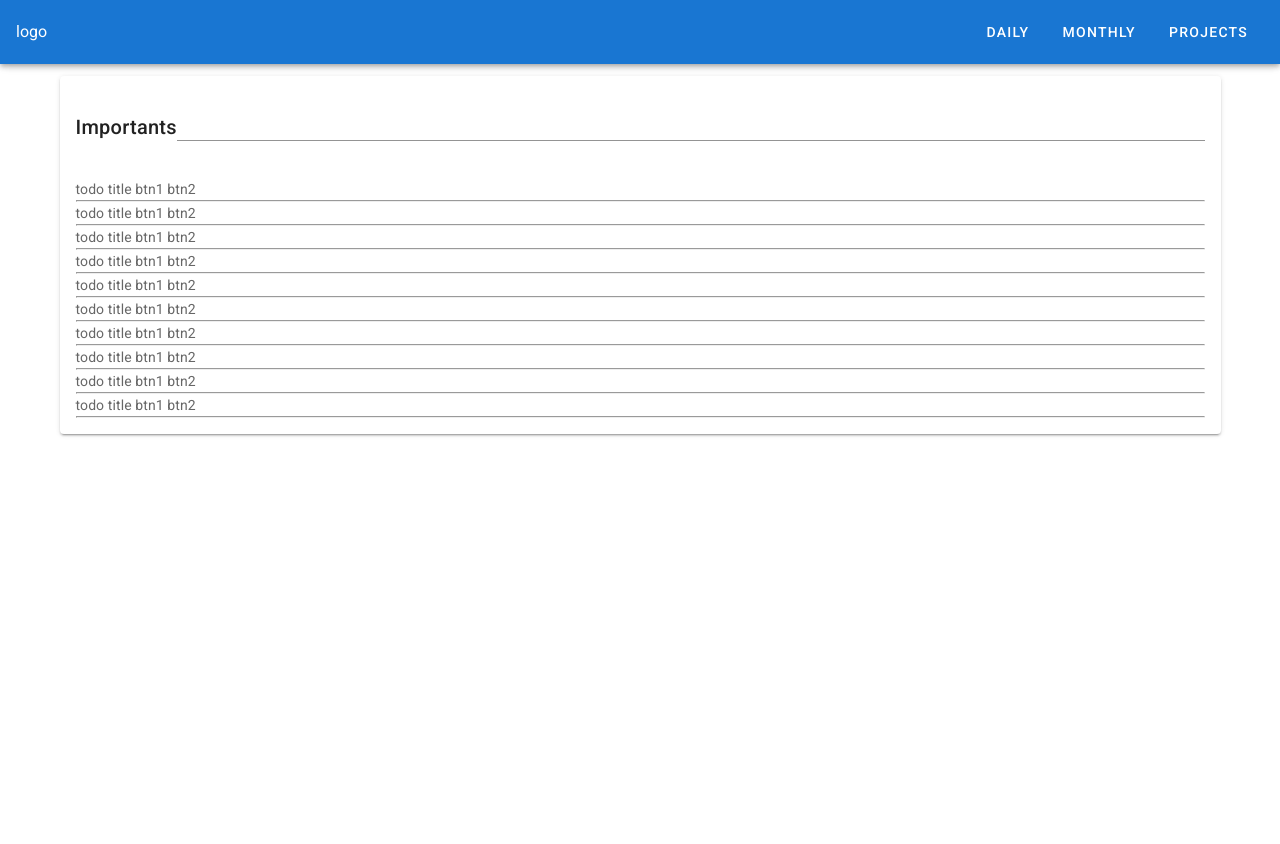
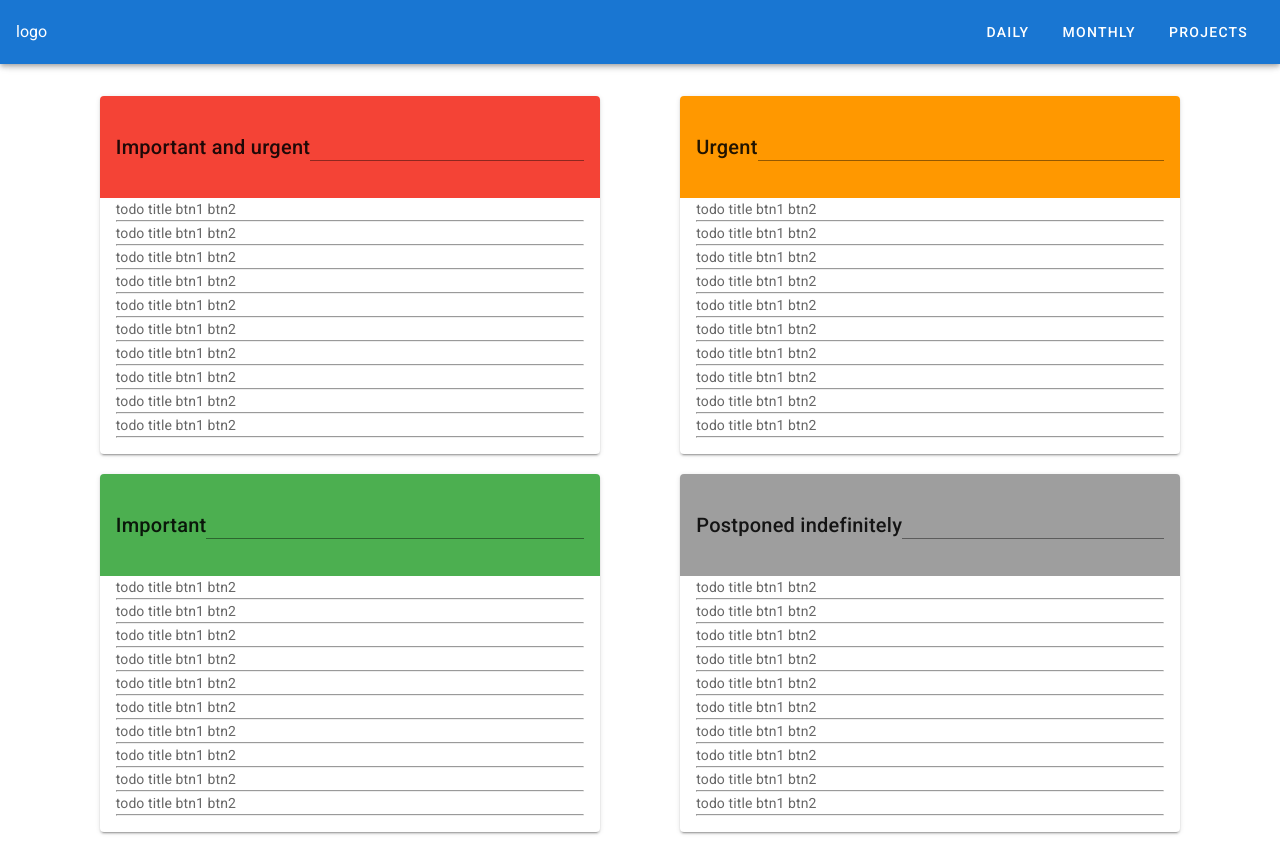
Before and after one commit to tsepo4kin/tsp-to-do-vk, a Vue app: page / in a window 1280 px wide. Before the commit the page ends 800 px from the top, so only its background shows below. Built offline with nearby package versions, Linux system fonts and the light colour scheme.

Commit message:
update todoList component

```diff
--- a/src/App.vue
+++ b/src/App.vue
@@ -3,7 +3,14 @@
     <AppHeader />
 
     <v-main>
-      <todos-list />
+      <v-container class="d-flex flex-wrap">
+        <todos-list
+          v-for="(todoList, i) of todosLists"
+          :key="i"
+          :listName="todoList.listName"
+          :color="todoList.color"
+        />
+      </v-container>
     </v-main>
   </v-app>
 </template>
@@ -21,7 +28,12 @@ export default {
   },
 
   data: () => ({
-    //
+    todosLists: [
+      { listName: "Important and urgent", color: "red" },
+      { listName: "Urgent", color: "orange" },
+      { listName: "Important", color: "green" },
+      { listName: "Postponed indefinitely", color: "grey" },
+    ],
   }),
 };
 </script>
--- a/src/components/TodosList.vue
+++ b/src/components/TodosList.vue
@@ -1,15 +1,13 @@
 <template>
-  <v-container>
-    <v-card>
-      <v-card-title>
-        Importants
+  <v-card width="500" class="mt-5 mx-auto">
+    <v-card-title :class="color">
+      {{ listName }}
       <v-text-field> </v-text-field>
     </v-card-title>
     <v-card-text>
       <todo-item v-for="(k, i) in 10" :key="i" />
     </v-card-text>
   </v-card>
-  </v-container>
 </template>
 
 <script>
@@ -18,6 +16,14 @@ export default {
   components: {
     TodoItem,
   },
+  props: {
+    listName: {
+      require: true,
+    },
+    color: {
+      require: true,
+    },
+  },
 };
 </script>
 
```
Lines whose indentation alone changed are shown as unchanged.
